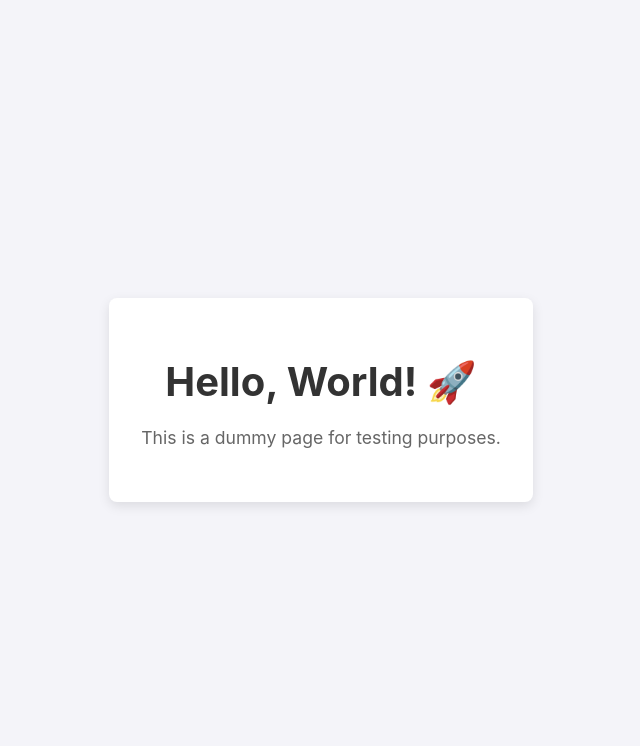
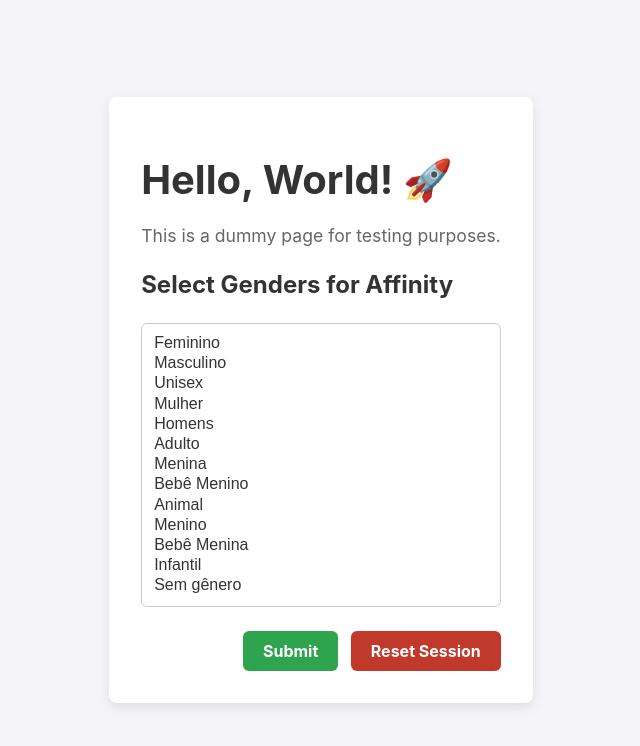
Before and after one commit to tiagoturra-dy/dummy, a plain HTML site: page index.html in a window 1280 px wide. Shown: the whole page, without its empty margins (319-959 px from the left). Drawn offline with Linux system fonts and the light colour scheme.

Commit message:
add gender affinity selection; add reset session button

```diff
--- a/index.html
+++ b/index.html
@@ -31,7 +31,7 @@
       align-items: center;
       height: 100vh;
       margin: 0;
-      text-align: center;
+      text-align: left;
     }
 
     .container {
@@ -68,6 +68,30 @@
     .btn:hover {
       background-color: #2c974b;
     }
+
+    .btn-reset {
+      background-color: #c0392b;
+      margin-left: 0.5rem;
+    }
+
+    .btn-reset:hover {
+      background-color: #a93226;
+    }
+
+    select {
+      display: block;
+      width: 100%;
+      margin-top: 1.5rem;
+      padding: 10px;
+      font-size: 1rem;
+      border: 1px solid #ccc;
+      border-radius: 6px;
+      background: #fff;
+      color: var(--text-color);
+    }
+    .buttons {
+      text-align: right;
+    }
   </style>
 </head>
 <body>
@@ -75,7 +99,64 @@
   <div class="container">
     <h1>Hello, World! 🚀</h1>
     <p>This is a dummy page for testing purposes.</p>
+
+    <h2>Select Genders for Affinity</h2>
+    <select id="gender-select" multiple size="13">
+      <option value="FEMININO">Feminino</option>
+      <option value="MASCULINO">Masculino</option>
+      <option value="Unisex">Unisex</option>
+      <option value="MULHER">Mulher</option>
+      <option value="HOMENS">Homens</option>
+      <option value="ADULTO">Adulto</option>
+      <option value="MENINA">Menina</option>
+      <option value="BEBÊ MENINO">Bebê Menino</option>
+      <option value="ANIMAL">Animal</option>
+      <option value="MENINO">Menino</option>
+      <option value="BEBÊ MENINA">Bebê Menina</option>
+      <option value="INFANTIL">Infantil</option>
+      <option value="Sem gênero">Sem gênero</option>
+    </select>
+    <div class="buttons">
+      <a href="#" class="btn" onclick="submitGender(); return false;">Submit</a>
+      <a href="#" class="btn btn-reset" onclick="resetSession(); return false;">Reset Session</a>
+    </div>
   </div>
+
+  <script>
+    function resetSession() {
+      localStorage.clear();
+      sessionStorage.clear();
+      document.cookie.split(";").forEach(function(c) {
+        var name = c.trim().split("=")[0];
+        document.cookie = name + "=;expires=Thu, 01 Jan 1970 00:00:00 GMT;path=/";
+        document.cookie = name + "=;expires=Thu, 01 Jan 1970 00:00:00 GMT;path=/;domain=" + location.hostname;
+        document.cookie = name + "=;expires=Thu, 01 Jan 1970 00:00:00 GMT;path=/;domain=." + location.hostname;
+      });
+      location.reload();
+    }
+
+    function submitGender() {
+      var select = document.getElementById("gender-select");
+      var vals = Array.from(select.selectedOptions).map(function(o) { return o.value; });
+
+      if (!vals.length) return;
+      console.log('Selected values:', vals);
+
+      if (window.DY && typeof DY.API === "function") {
+        DY.API("event", {
+          name: "Inform Affinity",
+          properties: {
+            dyType: "inform-affinity-v1",
+            source: "registration-form",
+            data: [{
+              attribute: "gender",
+              values: vals
+            }]
+          }
+        });
+      }
+    }
+  </script>
 
 </body>
 </html>
```
